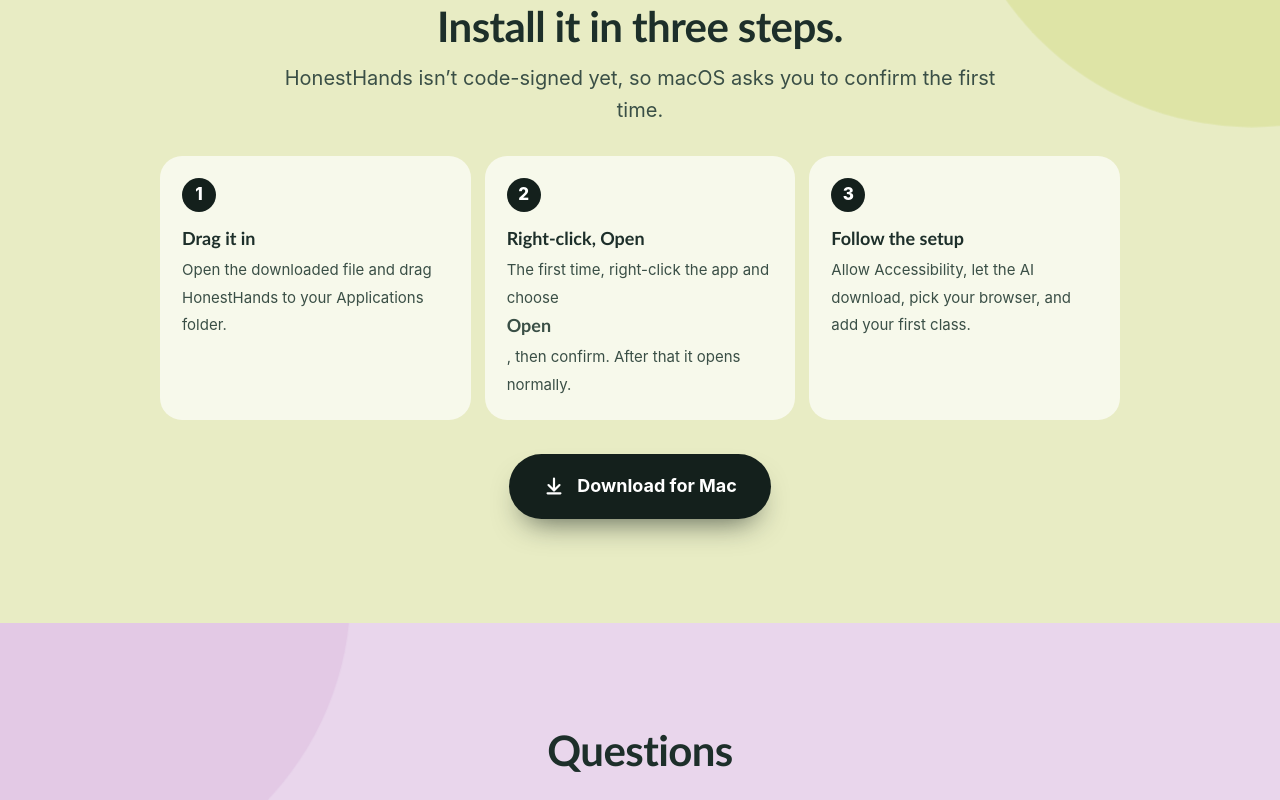
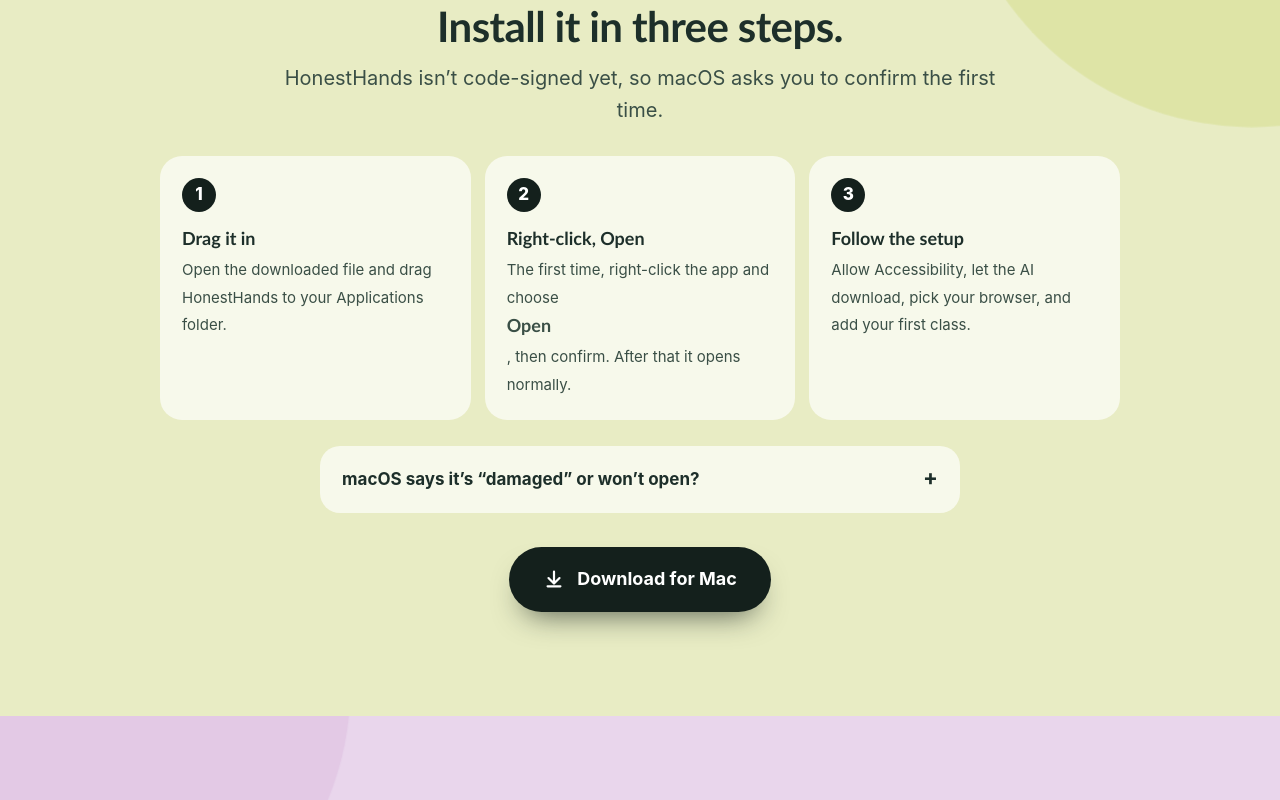
Before and after one commit to JonathanP996/HonestHandsSite, a plain HTML site: page index.html in a window 1280 px wide. Shown: the part 3225-4025 px from the top of the page. Drawn offline with Linux system fonts and the light colour scheme.

Commit message:
Fix damaged-app error: re-signed build; add install fallback

```diff
--- a/index.html
+++ b/index.html
@@ -144,6 +144,7 @@
     <div class="rv d1"><b>Right-click, Open</b><span>The first time, right-click the app and choose <b>Open</b>, then confirm. After that it opens normally.</span></div>
     <div class="rv d2"><b>Follow the setup</b><span>Allow Accessibility, let the AI download, pick your browser, and add your first class.</span></div>
   </div>
+  <details style="max-width:640px;margin:26px auto 0;text-align:left;background:var(--card);border-radius:20px;padding:4px 22px"><summary>macOS says it’s “damaged” or won’t open?</summary><p>That’s macOS being cautious about an app that isn’t notarized yet. Open <b>Terminal</b>, paste this, press Return, then open the app again:<br><code style="display:block;margin:10px 0 4px;padding:12px 14px;border-radius:12px;background:rgba(0,0,0,.14);font-size:13.5px;overflow-x:auto">xattr -cr /Applications/HonestHands.app</code>Or: System Settings › Privacy &amp; Security › scroll down › <b>Open Anyway</b>.</p></details>
   <p style="margin-top:34px"><a class="dl" href="HonestHands.dmg" download><svg viewBox="0 0 24 24" fill="none" stroke="currentColor" stroke-width="2.4" stroke-linecap="round" stroke-linejoin="round"><path d="M12 4v12M6 11l6 6 6-6M5 20h14"/></svg>Download for Mac</a></p>
 </div></section>
 
```
